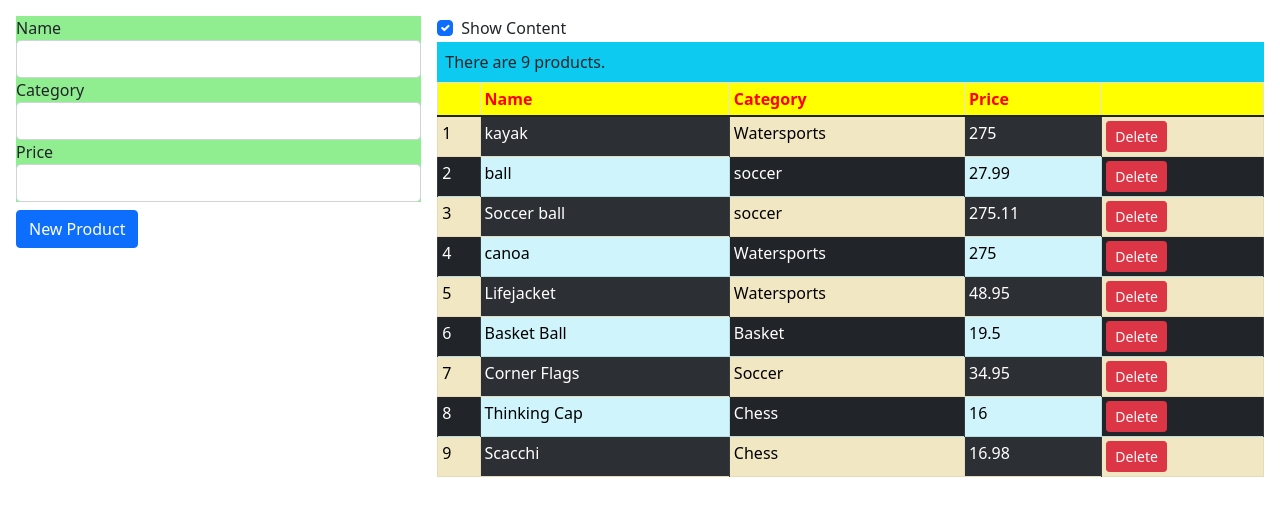
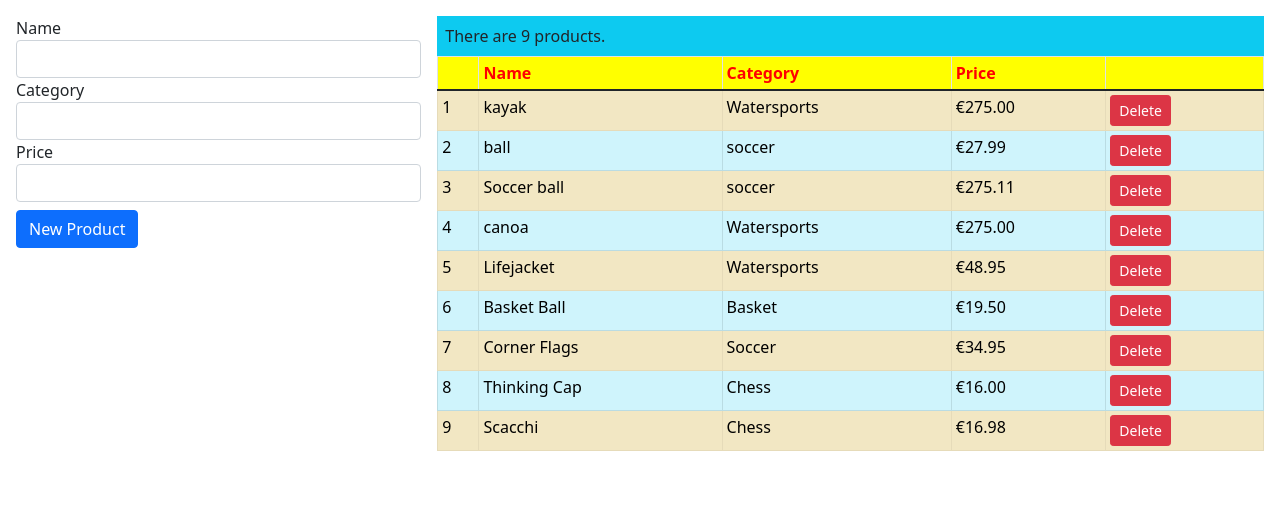
Before and after one commit to paolopci/AngularTutorial, an Angular app: page / in a window 1280 px wide. Shown: the top 516 px of the page. Built offline with nearby package versions, Linux system fonts and the light colour scheme.

Commit message:
Start Cap 16 and currency pipe to project

```diff
--- a/src/app/app.module.ts
+++ b/src/app/app.module.ts
@@ -17,6 +17,7 @@ import {ProductComponent1401} from "./component1401";
 import {ProductComponent1402} from "./component1402";
 import {ProductComponent1403} from "./component1403";
 import {ProductComponent1501} from "./component1501";
+import {ProductComponent1601} from "./component1601";
 import {ProductTableComponent} from "./productTable.component";
 import {ProductFormComponent} from "./productForm.component";
 import {PaToggleView} from "./toggleView.component";
@@ -34,14 +35,15 @@ import {PaCellColorSwitcher} from './cellColorSwitcher.directive' // directive!!
     AppComponent, ProductComponent, ProductComponent02, ProductComponent03, ProductComponent04, ProductComponent1401,
     ProductComponent05, ProductComponent06, ProductComponent1301, PaAttrDirective, ProductComponent1302, ProductComponent1403,
     ProductComponent1303, PaModel, ExtendDirective, PaStructureDirective, ProductComponent1402, PaIteratorDirective, PaCellColor,
-    PaCellColorSwitcher, ProductComponent1501, ProductComponent1501, ProductTableComponent, ProductFormComponent,PaToggleView
+    PaCellColorSwitcher, ProductComponent1501, ProductComponent1501, ProductTableComponent, ProductFormComponent, PaToggleView,
+    ProductComponent1601
   ],
   imports: [
     BrowserModule,
     BrowserAnimationsModule, FormsModule
   ],
   providers: [],
-  bootstrap: [ProductComponent1501]
+  bootstrap: [ProductComponent1601]
 })
 export class AppModule {
 }
--- a/src/app/cellColor.directive.ts
+++ b/src/app/cellColor.directive.ts
@@ -2,7 +2,7 @@ import {Directive, HostBinding} from "@angular/core";
 
 
 @Directive({
-  selector: "td"
+  selector: "td[paApplyColor]"
 })
 export class PaCellColor {
 
--- /dev/null
+++ b/src/app/component1601.ts
@@ -0,0 +1,16 @@
+import {Component} from "@angular/core";
+import {Model} from "./repository.model";
+import {Product} from './product.model'
+
+@Component({
+  selector: "app1601",
+  templateUrl: './template1601.html'
+})
+export class ProductComponent1601 {
+  model: Model = new Model();
+
+
+  addProduct(newProduct: Product) {
+    this.model.saveProduct(newProduct);
+  }
+}
--- a/src/app/productForm.component.ts
+++ b/src/app/productForm.component.ts
@@ -7,7 +7,7 @@ import {Product} from "./product.model";
   templateUrl: './productForm.component.html',
   //styles:["div {background-color: lightgreen}","div {font-weight: lighter;}"]
   //styles:["div {background-color: lightgreen; font-weight: lighter;}"]
-  styleUrls:["productForm.component.css"]
+ // styleUrls:["productForm.component.css"]
 })
 export class ProductFormComponent {
   newProduct: Product = new Product();
--- a/src/app/productTable.component.html
+++ b/src/app/productTable.component.html
@@ -2,7 +2,7 @@
   There are {{ getProducts()?.length }} products.
 </div>
 <table class="table table-striped table-bordered table-sm">
-  <thead  [ngStyle]="{'background-color':'yellow', 'color':'red'}">
+  <thead [ngStyle]="{'background-color':'yellow', 'color':'red'}">
   <tr>
     <th></th>
     <th>Name</th>
@@ -17,9 +17,9 @@
     <td>{{ i + 1 }}</td>
     <td>{{ item.name }}</td>
     <td>{{ item.category }}</td>
-    <td>{{ item.price }}</td>
+    <td>{{ item.price | currency:'EUR':'symbol' }}</td>
     <td>
-      <button class="btn btn-danger btn-sm" (click)="deleteProduct(item.id)" >Delete</button>
+      <button class="btn btn-danger btn-sm" (click)="deleteProduct(item.id)">Delete</button>
     </td>
   </tr>
   </tbody>
--- a/src/app/productTable.component.ts
+++ b/src/app/productTable.component.ts
@@ -1,7 +1,6 @@
 import {Component, Input, QueryList, ViewChild, ViewChildren} from "@angular/core";
 import {Model} from "./repository.model";
 import {Product} from "./product.model";
-import {PaCellColor} from "./cellColor.directive";
 
 @Component({
   selector: "paProductTable",
@@ -9,7 +8,10 @@ import {PaCellColor} from "./cellColor.directive";
 })
 export class ProductTableComponent {
 
-  showTable: boolean = false;
+  taxRate: number = 0;
+  categoryFilter: string | undefined;
+  itemCount: number = 0;
+
 
 // questo è il component child.
   @Input('model')
@@ -28,22 +30,4 @@ export class ProductTableComponent {
     this.dataModel?.deleteProduct(key);
   }
 
-// ---------------------------------------------------------------------------------------------------
-  @ViewChildren(PaCellColor)
-  viewChildren: QueryList<PaCellColor> | undefined;
-
-  ngAfterViewInit() {
-    this.viewChildren?.changes.subscribe(() => {
-      this.updateViewChildren();
-    })
-    this.updateViewChildren();
-  }
-
-  private updateViewChildren() {
-    setTimeout(() => {
-      this.viewChildren?.forEach((child, index) => {
-        child.setColor(index % 2 ? true : false);
-      })
-    }, 0);
-  }
 }
--- /dev/null
+++ b/src/app/template1601.html
@@ -0,0 +1,10 @@
+<div class="container-fluid">
+  <div class="row p-2">
+    <div class="col-4 p-2 text-dark">
+      <paProductForm (paNewProduct)="addProduct($event)"></paProductForm>
+    </div>
+    <div class="col p-2">
+      <paProductTable [model]="model"></paProductTable>
+    </div>
+  </div>
+</div>
--- a/src/index.html
+++ b/src/index.html
@@ -11,6 +11,6 @@
   <link href="https://fonts.googleapis.com/icon?family=Material+Icons" rel="stylesheet">
 </head>
 <body>
-<app1501></app1501>
+<app1601></app1601>
 </body>
 </html>
```
